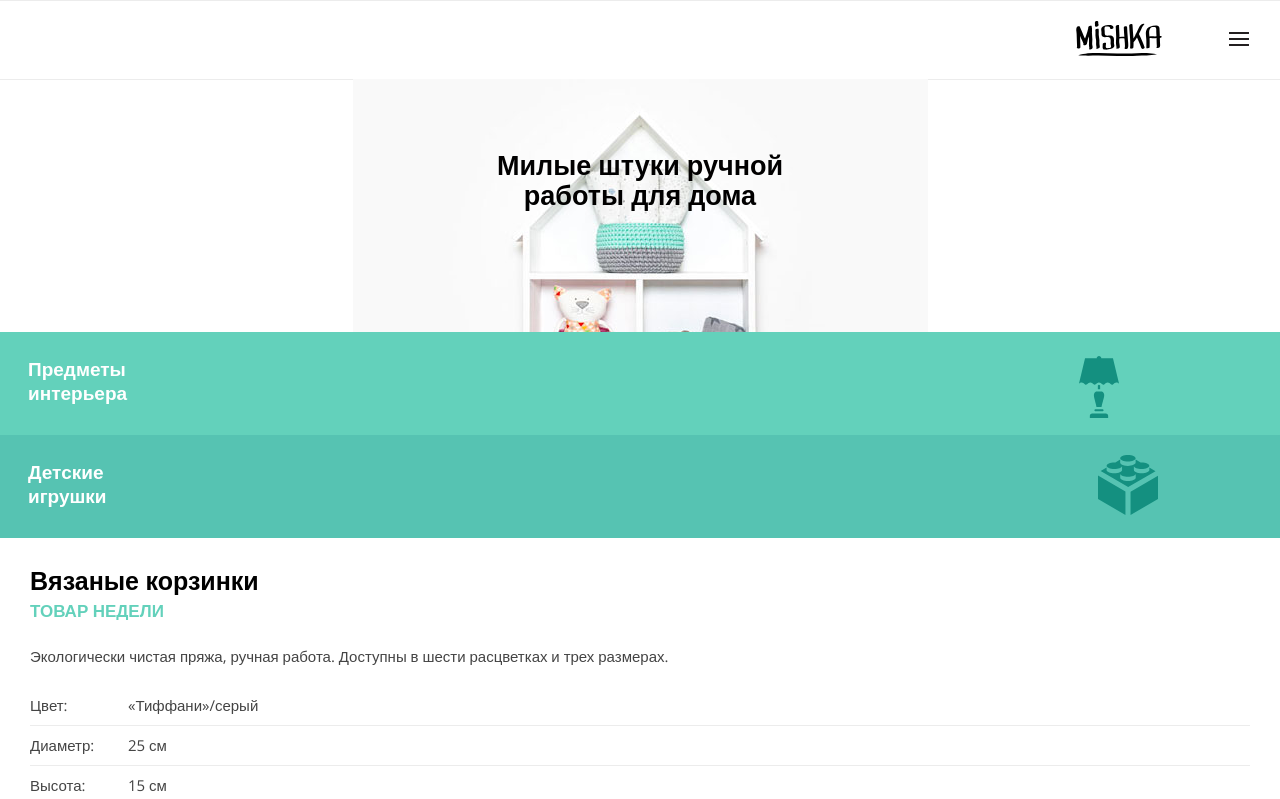
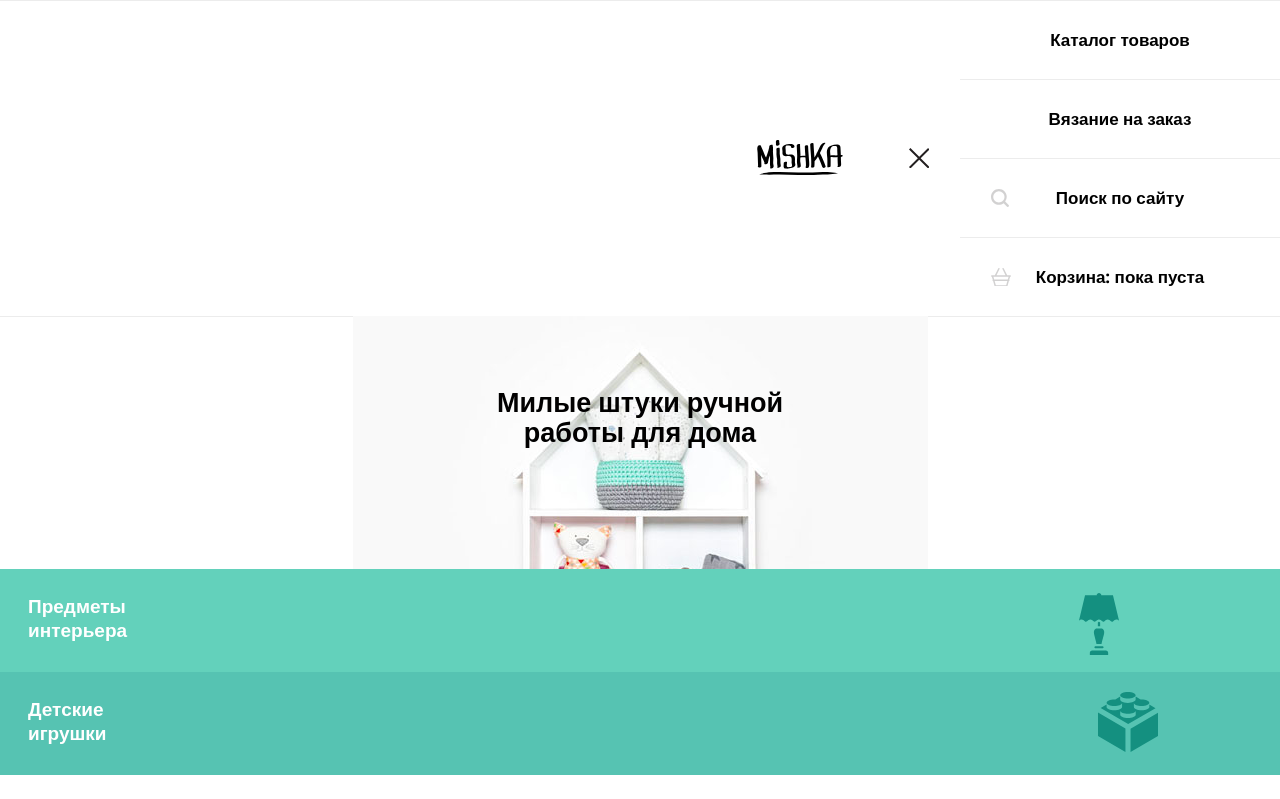
Before and after one commit to StasRomanov/643469-mishka-17, a plain HTML site: page source/index.html in a window 1280 px wide. Both pictures are taken after a click on the link 1239 px from the left and 39 px from the top of the page. Shown: the top 799 px of the page. Drawn offline with nearby package versions, Linux system fonts and the light colour scheme; files that its build step writes are made by us from their sources.

Commit message:
меню навигации готово

```diff
--- a/source/index.html
+++ b/source/index.html
@@ -9,13 +9,13 @@
 </head>
 <body>
   <header class="main-header">
-    <a class="main-header__logo-link">
-      <img src="./img/mishka-logo-mobile-svg-copy.svg" class="logo-icon" alt="mishka" width="86" height="35">
-    </a>
-    <a class="menu-opener" href="#">
-      <img src="./img/menu-svg.svg" class="menu-icon-svg" alt="меню" height="14" width="20">
-    </a>
-    <nav class="main-navigation">
+    <div class="main-header__wrapper">
+      <a class="main-header__logo-link">
+        <img src="./img/mishka-logo-mobile-svg-copy.svg" class="logo-icon" alt="mishka" width="86" height="35">
+      </a>
+      <a class="menu-opener menu-opener--open" href="#"></a>
+    </div>
+    <nav class="main-navigation main-navigation--close">
       <ul class="main-navigation__list">
         <li class="main-navigation__item">
           <a href="./catalog.html" class="main-navigation__link">Каталог товаров</a>
@@ -23,11 +23,11 @@
         <li class="main-navigation__item">
           <a href="./form.html" class="main-navigation__link">Вязание на заказ</a>
         </li>
-        <li class="main-navigation__item">
+        <li class="main-navigation__item main-navigation__item--search">
           <a href="#" class="main-navigation__link">Поиск по сайту</a>
         </li>
         <!--иконка будет реализована как псевдоэлемент-->
-        <li class="main-navigation__item">
+        <li class="main-navigation__item main-navigation__item--basket">
           <a href="#" class="main-navigation__link">Корзина: пока пуста</a>
         </li>
         <!--иконка будет реализована как псевдоэлемент-->
@@ -163,5 +163,6 @@
       <img src="./img/htmlacademy-svg.svg" class="developer__icon" width="27" height="34" alt="html academy">
     </section>
   </footer>
+  <script src="js/script.js"></script>
 </body>
 </html>
--- /dev/null
+++ b/source/js/script.js
@@ -0,0 +1,17 @@
+var menuOpener = document.querySelector(".menu-opener");
+var navigation = document.querySelector(".main-navigation");
+
+menuOpener.addEventListener("click", function (evt) {
+  evt.preventDefault();
+  menuOpener.removeAttribute('href');
+  if (menuOpener.classList.contains('menu-opener--open')){
+    menuOpener.classList.remove('menu-opener--open');
+    navigation.classList.remove('main-navigation--close');
+    menuOpener.classList.add('menu-opener--close');
+  }
+  else {
+    menuOpener.classList.add('menu-opener--open');
+    navigation.classList.add('main-navigation--close');
+    menuOpener.classList.remove('menu-opener--close');
+  }
+});
--- a/source/sass/header.scss
+++ b/source/sass/header.scss
@@ -2,18 +2,75 @@
   display: flex;
   justify-content: flex-end;
   align-items: center;
+  box-shadow: 0 1px 0 0 #ececec, inset 0 1px 0 0 #ececec;
+  flex-wrap: wrap;
+}
+
+.main-header__wrapper {
+  flex-shrink: 1;
+  display: flex;
+  justify-content: flex-end;
+  align-items: center;
   padding: 19px 31px;
-  box-shadow: 0 1px 0 0 #ececec, inset 0 1px 0 0 #ececec;
 }
 
 .menu-opener {
-  margin-left: 67px;
+  margin-left: 66px;
+  width: 20px;
+  background-repeat: no-repeat;
+  height: 20px;
+  background-color: transparent;
+  &--open {
+    background-image: url("../img/icon-menu-open.svg");
+    margin-top: 4px;
+  }
+  &--close {
+    background-image: url("../img/icon-menu-close.svg");
+  }
 }
 
 .main-header__logo-link {
   margin-top: 2px;
 }
 
-.main-navigation {
+.main-navigation__list {
+  @include normalList();
+}
+
+.main-navigation__item {
+  width: 320px;
+  min-height: 79px;
+  box-shadow: 0 1px 0 0 #ececec, inset 0 1px 0 0 #ececec;
+  display: flex;
+  justify-content: center;
+  align-items: center;
+  position: relative;
+  &--search::after,
+  &--basket::after {
+    content: '';
+    position: absolute;
+    width: 18px;
+    height: 18px;
+    background-repeat: no-repeat;
+    opacity: 0.2;
+    left: 31px;
+  }
+  &--search::after {
+    background-image: url("../img/search-svg.svg");
+  }
+  &--basket::after {
+    background-image: url("../img/cart-svg.svg");
+    width: 21px;
+  }
+}
+
+.main-navigation__link {
+  @include normalText();
+  line-height: 1.41;
+  font-size: 17px;
+  color: $main-hearer-text-color;
+}
+
+.main-navigation--close {
   display: none;
 }
```
Also changed, not shown: source/catalog.html (+1 -0 lines), source/form.html (+1 -0 lines), source/sass/feedback.scss (added).
